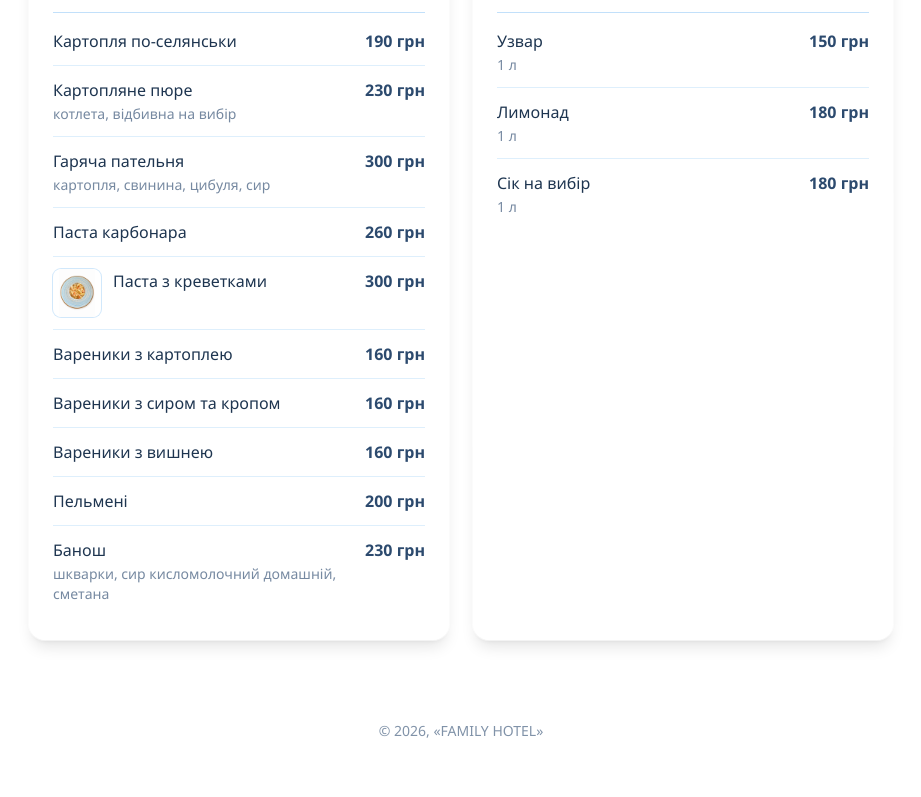
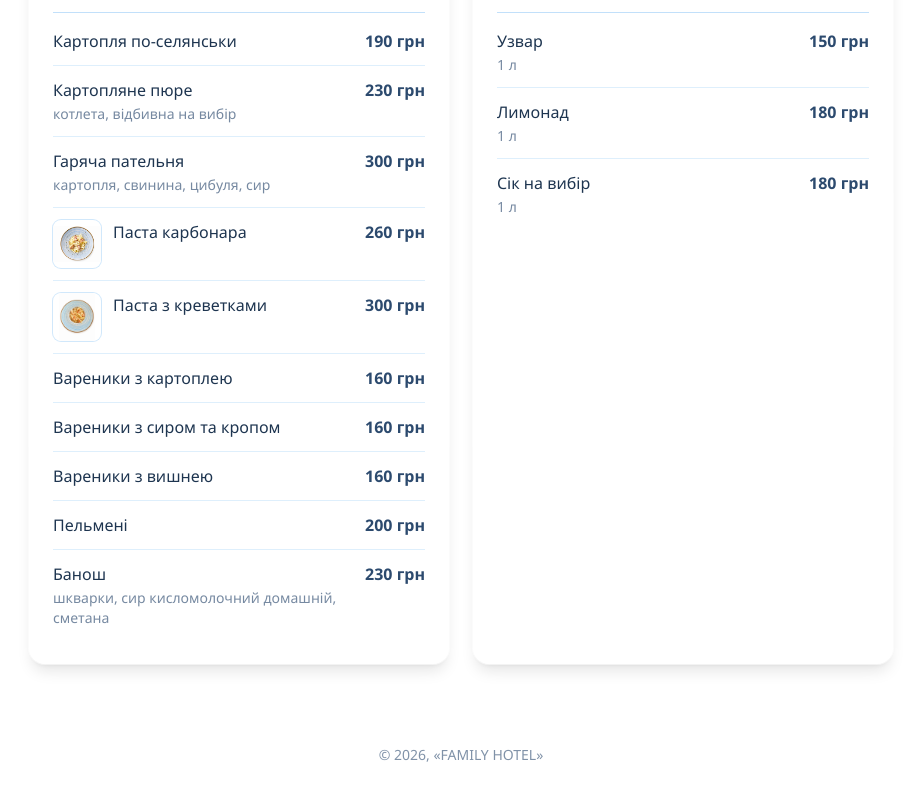
Before and after one commit to roman-alex/family-hotel, a React (Vite) app: page /restaurant in a window 1280 px wide. Shown: the part 1993-2790 px from the top of the page, without its empty margins (179-1100 px from the left). Before the commit the page ends 2766 px from the top, so only its background shows below. Built offline with nearby package versions, Linux system fonts and the light colour scheme.

Commit message:
add menu item

```diff
--- a/src/data/restaurantMenu.ts
+++ b/src/data/restaurantMenu.ts
@@ -178,7 +178,7 @@ export const menuSections: MenuSection[] = [
         description: 'картопля, свинина, цибуля, сир',
         price: 300,
       },
-      { name: 'Паста карбонара', price: 260 },
+      { name: 'Паста карбонара', price: 260, image: 'images/dishes/pasta-karbonara.png' },
       { name: 'Паста з креветками', price: 300, image: 'images/dishes/pasta-z-krevetkamy.png' },
       { name: 'Вареники з картоплею', price: 160 },
       { name: 'Вареники з сиром та кропом', price: 160 },
```
Also changed, not shown: public/images/dishes/pasta-karbonara.png (added).
